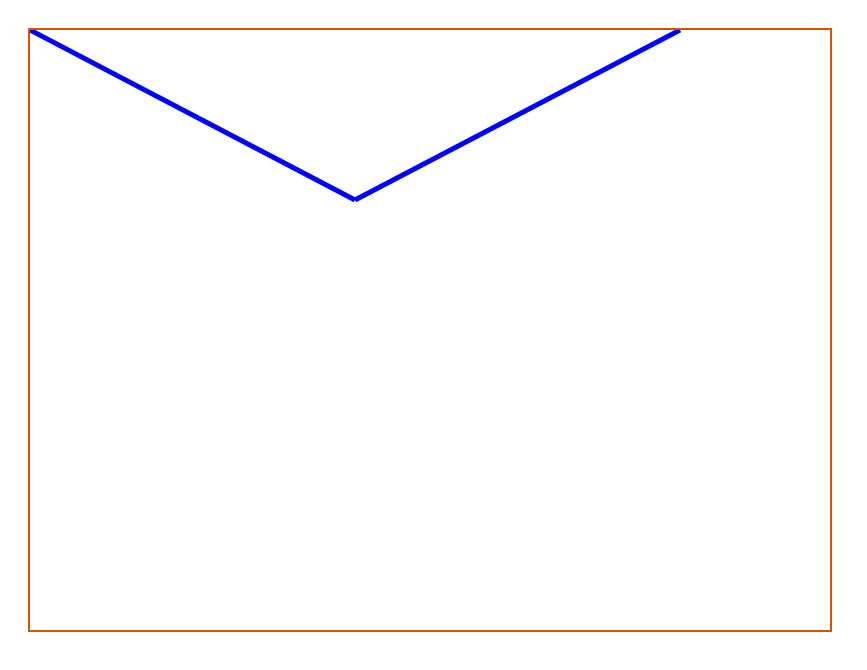
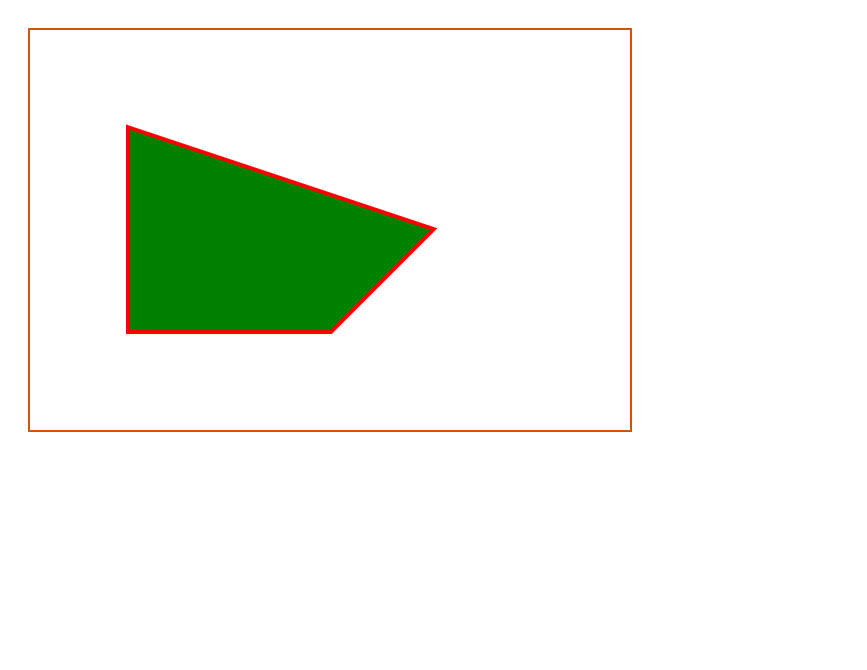
Before and after one commit to Mohammedazzam/Canvas-API, a plain HTML site: page index.html in a window 1280 px wide. Shown: the whole page, without its empty margins (0-867 px from the left). Drawn offline with Linux system fonts and the light colour scheme.

Commit message:
(8 Paths Advanced)

```diff
--- a/index.html
+++ b/index.html
@@ -11,7 +11,7 @@
 <body>
 
 </body>
-<canvas id="our-canvas" width="800" height="600" style="">
+<canvas id="our-canvas" width="600" height="400" style="">
     </canvas>
 <script src="main.js"></script>
 
--- a/main.js
+++ b/main.js
@@ -7,21 +7,25 @@ let theCanvas = document.getElementById('our-canvas'),
 theContext.beginPath();
 
 //Select The Start Positionof The Path
-theContext.moveTo(0, 0); //(0,0) (650,0)
+theContext.moveTo(100, 100);
 
 //Select The Path Points
-theContext.lineTo(325, 170); //(200,100)(200,20)
+theContext.lineTo(100, 300); //600 400
+theContext.lineTo(300, 300);
+theContext.lineTo(400, 200);
+// theContext.lineTo(100, 100);
 
+//closing the path
+theContext.closePath();
 
-//Select The Start Positionof The Path
-theContext.moveTo(650, 0);
-
-//Select The Path Points
-theContext.lineTo(325, 170);
-
-//Adjust Style and Line Width
-theContext.strokeStyle = "#00f";
-theContext.lineWidth = 5;
+//Border styling
+theContext.lineWidth = 8;
+theContext.strokeStyle = "red"
 
 //Draw The Path
-theContext.stroke()
+theContext.stroke();
+
+//Fill The Shape
+
+theContext.fillStyle = "green"
+theContext.fill();
```
